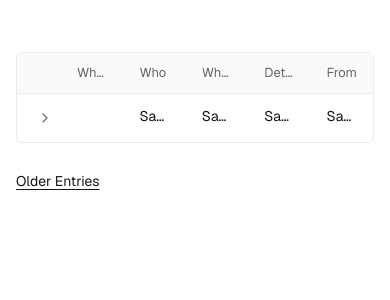
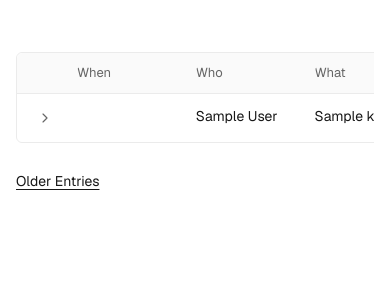
Before and after one commit to alxtkng/airworthiness-plus, a Django app: template src/airworthiness_plus/accounts/templates/accounts/access_log.html in a window 390 px wide. Shown: the top 300 px of the page. Run offline with Django 5.2, Linux system fonts and the light colour scheme; the template is opened without the code that fills it: most values are stand-ins (such as "Sample title", 1, 10 or a date in 2020); some libraries are stand-ins or nearby versions.

Commit message:
Keep one-line tables readable on a phone by scrolling their box
REQ-386, REQ-391. Below 800 pixels a compact table is at least 640 pixels
wide and scrolls inside its box, so its links stay 24 pixels apart.

Co-Authored-By: Claude Opus 5.5 <noreply@anthropic.com>
Claude-Session: https://claude.ai/code/session_012Xchur23FmK5AHvAq5mcB4

```diff
--- a/src/airworthiness_plus/interface/static/interface/app.css
+++ b/src/airworthiness_plus/interface/static/interface/app.css
@@ -825,6 +825,12 @@ tr.detail form input:not([type="checkbox"]):not([type="hidden"]) {
     padding-left: var(--space-4);
     padding-right: var(--space-4);
   }
+
+  /* A one-line table keeps columns wide enough to read and to tap, and scrolls
+     inside its own box rather than squeezing (SC 1.4.10, 2.5.8; REQ-386). */
+  .js table.compact {
+    min-width: 640px;
+  }
 }
 
 /* Comfortable density: every control and link that is a target reaches 44 pixels. */
```
